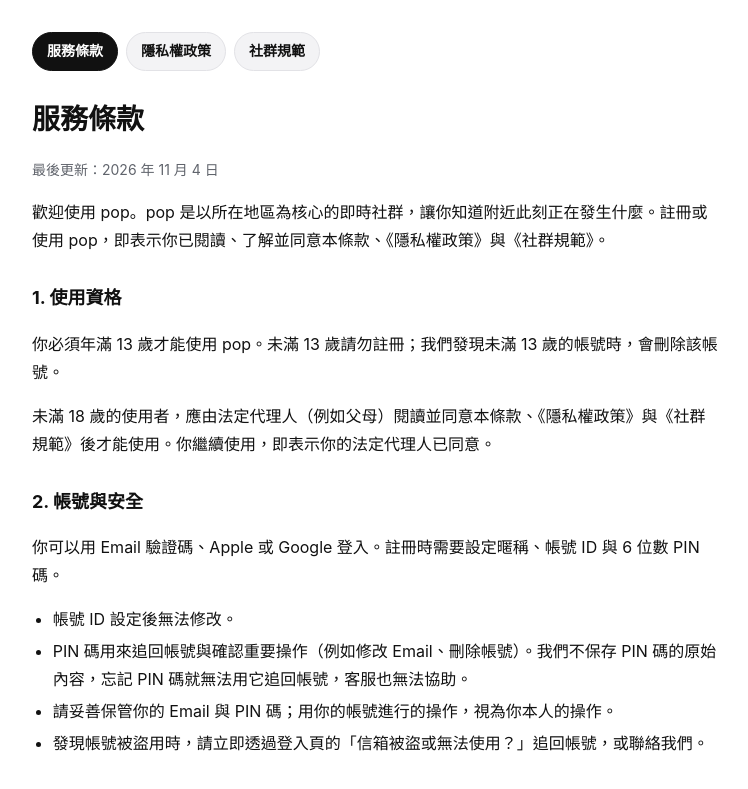
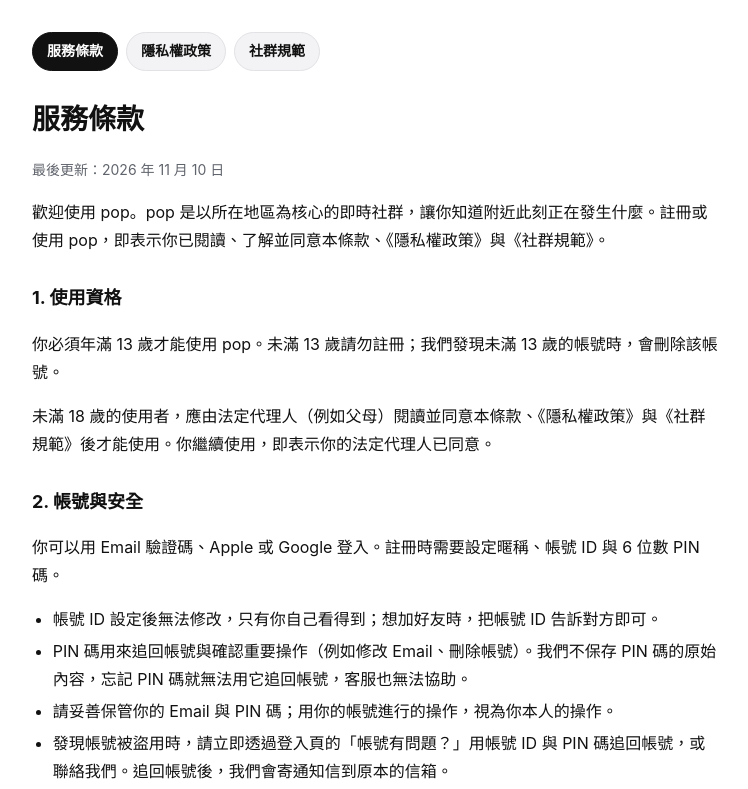
Before and after one commit to popapp10262026/pop-legal, a plain HTML site: page terms.html in a window 1280 px wide. Shown: the top 789 px of the page, without its empty margins (264-1012 px from the left). Drawn offline with Linux system fonts and the light colour scheme.

Commit message:
條款改版 2026-11-10

```diff
--- a/terms.html
+++ b/terms.html
@@ -31,7 +31,7 @@ a { color: inherit; }
 <main>
 <nav><a href="terms.html" aria-current="page">服務條款</a><a href="privacy.html">隱私權政策</a><a href="community.html">社群規範</a></nav>
 <h1>服務條款</h1>
-<p class="updated">最後更新：2026 年 11 月 4 日</p>
+<p class="updated">最後更新：2026 年 11 月 10 日</p>
 <p>歡迎使用 pop。pop 是以所在地區為核心的即時社群，讓你知道附近此刻正在發生什麼。註冊或使用 pop，即表示你已閱讀、了解並同意本條款、《隱私權政策》與《社群規範》。</p>
 <h2>1. 使用資格</h2>
 <p>你必須年滿 13 歲才能使用 pop。未滿 13 歲請勿註冊；我們發現未滿 13 歲的帳號時，會刪除該帳號。</p>
@@ -40,10 +40,10 @@ a { color: inherit; }
 <h2>2. 帳號與安全</h2>
 <p>你可以用 Email 驗證碼、Apple 或 Google 登入。註冊時需要設定暱稱、帳號 ID 與 6 位數 PIN 碼。</p>
 <ul>
-<li>帳號 ID 設定後無法修改。</li>
+<li>帳號 ID 設定後無法修改，只有你自己看得到；想加好友時，把帳號 ID 告訴對方即可。</li>
 <li>PIN 碼用來追回帳號與確認重要操作（例如修改 Email、刪除帳號）。我們不保存 PIN 碼的原始內容，忘記 PIN 碼就無法用它追回帳號，客服也無法協助。</li>
 <li>請妥善保管你的 Email 與 PIN 碼；用你的帳號進行的操作，視為你本人的操作。</li>
-<li>發現帳號被盜用時，請立即透過登入頁的「信箱被盜或無法使用？」追回帳號，或聯絡我們。</li>
+<li>發現帳號被盜用時，請立即透過登入頁的「帳號有問題？」用帳號 ID 與 PIN 碼追回帳號，或聯絡我們。追回帳號後，我們會寄通知信到原本的信箱。</li>
 </ul>
 <h2>3. 服務內容</h2>
 <p>pop 提供：在地圖上依縣市與行政區顯示的即時貼文（泡泡）、留言與愛心、各地區與標籤的聊天室、好友與私訊、追蹤、分享等功能。一般使用者免費使用；商家另有付費的商家服務（見第 9 條）。</p>
@@ -72,7 +72,7 @@ a { color: inherit; }
 <p>任何使用者都可以檢舉貼文、留言、聊天訊息、私訊、使用者與自訂小標籤。檢舉時，我們會保存被檢舉的內容與前後幾則訊息，供管理員判斷。</p>
 <p>貼文、留言或群組訊息被 5 位不同的使用者檢舉時，會先暫時隱藏，等待管理員審核；審核後不成立會恢復顯示。</p>
 <p>違反本條款或《社群規範》時，我們可以視情節刪除內容，並給予警告、暫時停權（1、3、7 或 30 天）、永久停權，或永久停權並禁止以同一 Email 重新註冊。停權期間仍可瀏覽，但不能發文、留言或傳送訊息。</p>
-<p>受處分的使用者會在 App 內收到通知，可在 30 天內對同一件處分提出一次申訴。永久停權的帳號可在登入頁「帳號被停權？」以帳號 ID 與 PIN 碼申訴。</p>
+<p>受處分的使用者會在 App 內收到通知，可在 30 天內對同一件處分提出一次申訴。永久停權的帳號可在登入頁「帳號有問題？」以帳號 ID 與 PIN 碼申訴。</p>
 
 <h2>7. 匿名樹洞</h2>
 <p>匿名樹洞的貼文與留言，對其他使用者只顯示縣市與行政區，不顯示你的暱稱。但為了處理檢舉、違規與配合法律，管理員可以查到發文者。匿名不代表可以違反《社群規範》。</p>
@@ -103,7 +103,7 @@ a { color: inherit; }
 <h2>14. 聯絡我們</h2>
 <p>對本條款有任何問題，請寫信到 pop.app10262026@gmail.com。</p>
 
-<footer>最後更新：2026 年 11 月 4 日（版本 2026-11-04）・聯絡我們：<a href="mailto:pop.app10262026@gmail.com">pop.app10262026@gmail.com</a></footer>
+<footer>最後更新：2026 年 11 月 10 日（版本 2026-11-10）・聯絡我們：<a href="mailto:pop.app10262026@gmail.com">pop.app10262026@gmail.com</a></footer>
 </main>
 </body>
 </html>
```
Also changed, not shown: community.html (+2 -2 lines), index.html (+1 -1 lines), privacy.html (+6 -5 lines).
